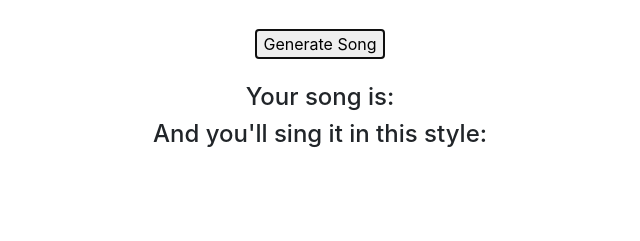
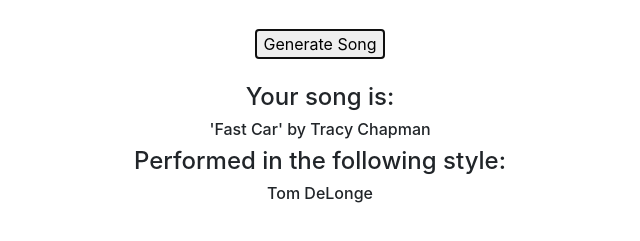
Before and after one commit to zimcrom/Random-Song-Generator, a plain HTML site: page index.html in a window 1280 px wide. Both pictures are taken after a click on the button "Generate Song". Shown: the part 51-292 px from the top of the page, without its empty margins (320-960 px from the left). Drawn offline with nearby package versions, Linux system fonts and the light colour scheme.

Commit message:
functional, but button only works once

```diff
--- a/index.html
+++ b/index.html
@@ -14,12 +14,15 @@
 
 <h1>Random Song Generator</h1>
 <br>
-<button>Generate Song</button>
+<button id="start">Generate Song</button>
 <br>
 <br>
-<h4>Your song is:</h4>
-
-<h4>And you'll sing it in this style:</h4>
+<div id="selections" class="hide">
+    <h4>Your song is:</h4>
+    <h6 id="songDisplay"></h6>
+    <h4>Performed in the following style:</h4>
+    <h6 id="styleDisplay"></h6>
+</div>
 
 <script src="arrays.js"></script>
 <script src="index.js"></script>
--- a/index.js
+++ b/index.js
@@ -5,14 +5,17 @@
 console.log("There are " + song.length + " songs");
 console.log("There are " + style.length + " styles");
 
-// // Generate random numbers
-// let randomSongNumber =
-// let randomStyleNumber =
+// Generate random numbers
+let randomSongNumber = Math.floor(Math.random() * 42);
+let randomStyleNumber = Math.floor(Math.random() * 28);
 
-// function generateNew() {
-// let getSong = song[randomSongNumber];
-// let getStyle = style[randomStyleNumber];
-// }
+function generateNew() {
+    let getSong = song[randomSongNumber];
+    let getStyle = style[randomStyleNumber];
 
-// // Generate new selection
-// startBtn.onclick = generateNew;
+    document.getElementById('songDisplay').innerHTML = getSong;
+    document.getElementById('styleDisplay').innerHTML = getStyle;
+}
+
+// Generate new selection
+startBtn.onclick = generateNew;
```
